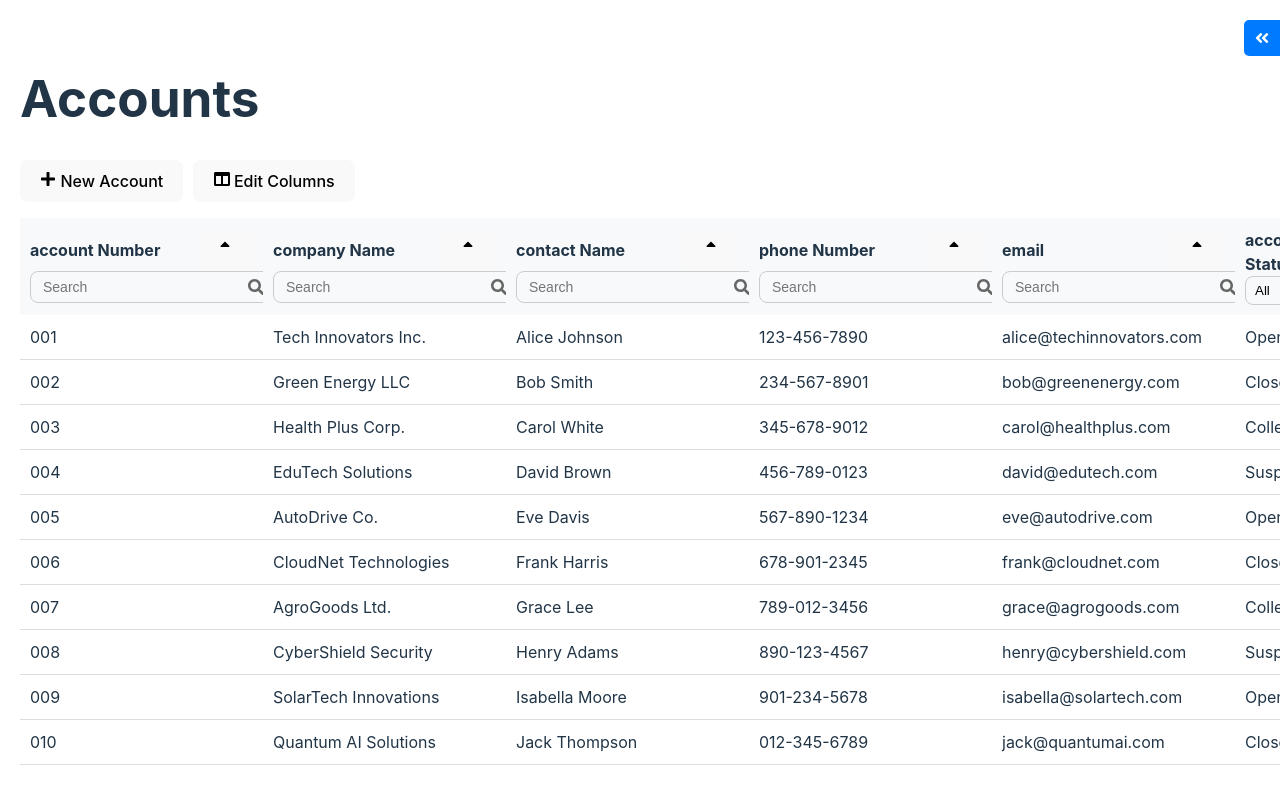
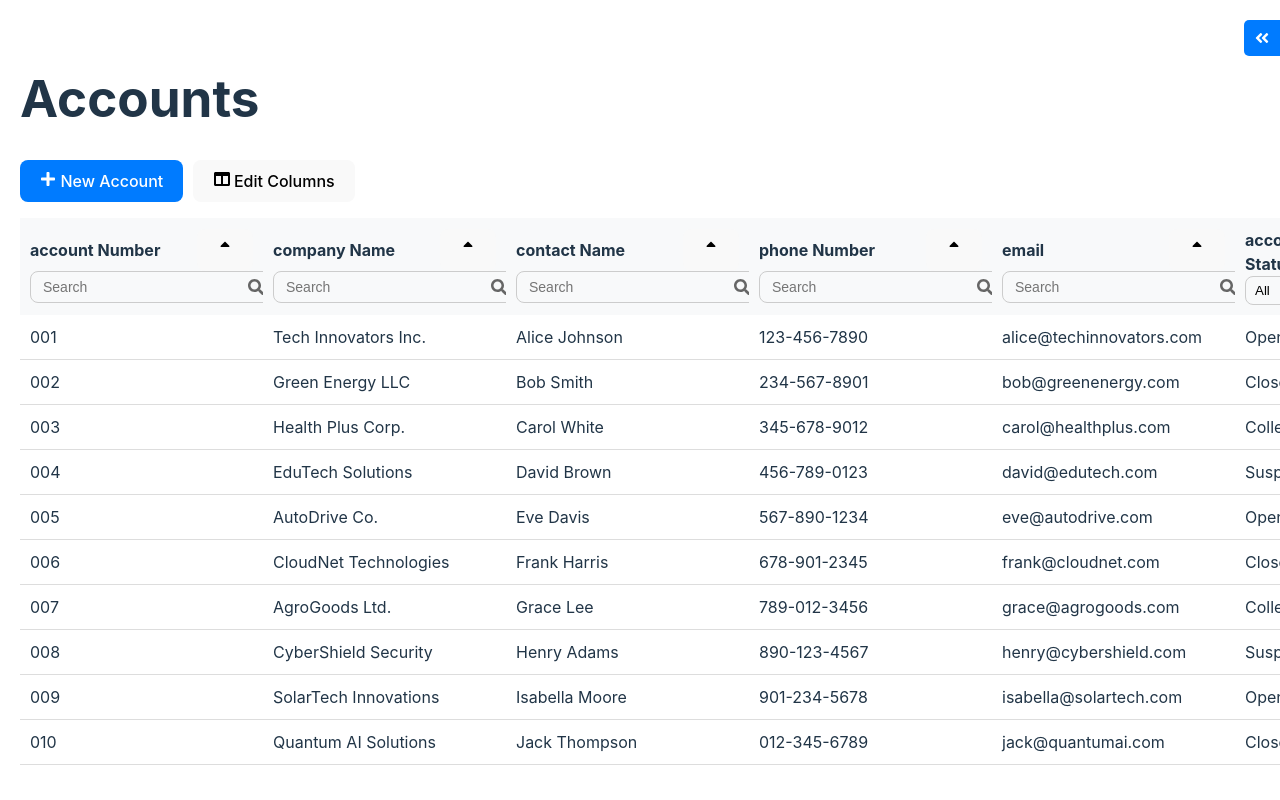
Before and after one commit to MariaW23/Billmax_prototype, a React (Vite) app in the folder my-react-app/: page / in a window 1280 px wide. Shown: the top 800 px of the page. Built offline with nearby package versions, Linux system fonts and the light colour scheme.

Commit message:
1/2 thru documenting primary.jsx

```diff
--- a/my-react-app/src/PrimarySearchPage.css
+++ b/my-react-app/src/PrimarySearchPage.css
@@ -118,8 +118,6 @@
     position: fixed;
     top: 20px;
     right: 0;
-    background: #007bff;
-    color: white;
     border: none;
     padding: 10px;
     border-radius: 5px 0 0 5px;
@@ -163,8 +161,6 @@
 
   /* Apply Filters Button */
   .apply-filters {
-    background: #007bff;
-    color: white;
     border: none;
     padding: 10px;
     width: 100%;
@@ -188,3 +184,8 @@
     display: flex;
     gap: 10px;
   }
+
+  .blue-button {
+    background: #007bff;
+    color: white;
+  }
--- a/my-react-app/src/PrimarySearchPage.jsx
+++ b/my-react-app/src/PrimarySearchPage.jsx
@@ -49,23 +49,28 @@ function PrimarySearchPage() {
     setFilteredResults(sortedData);
   };
 
-
+  // update and track the more advanced filters
   const toggleStatusFilter = (value) => {
     setFilters(prevFilters => {
       const newStatus = prevFilters.status.includes(value)
+      // since in a checkbox format, will filter out the value given if it existed in prevFilters
         ? prevFilters.status.filter(s => s !== value)
+        // if wasn't in prevFilters, then add it in whilst keeping other elements intact
         : [...prevFilters.status, value];
       return { ...prevFilters, status: newStatus };
     });
   };
 
+  // reset to default state of no filters
   const clearFilters = () => {
     setFilters({ status: [], date: '', keyword: '' });
     setFilteredResults(accounts);
   };
 
+  // actually apply the different filters that has been selected
   const applyFilters = () => {
     let results = accounts;
+    // check if any of the checkboxes has been selected for status
     if (filters.status.length > 0) {
       results = results.filter(account => filters.status.includes(account.accountStatus.toLowerCase()));
     }
@@ -87,7 +92,7 @@ function PrimarySearchPage() {
 
       <div className="button-container">
         <div className="left-buttons">
-          <button className="new-account-button"><FaPlus /> New Account</button>
+          <button className="new-account-button blue-button"><FaPlus /> New Account</button>
           <button className="edit-columns-button"><FaColumns /> Edit Columns</button>
         </div>
         <div className="right-buttons">
@@ -97,7 +102,7 @@ function PrimarySearchPage() {
         </div>
       </div>
 
-      <button onClick={() => setIsFilterPanelOpen(!isFilterPanelOpen)} className="filter-toggle-button">
+      <button onClick={() => setIsFilterPanelOpen(!isFilterPanelOpen)} className="filter-toggle-button blue-button">
         <FaAngleDoubleLeft className={isFilterPanelOpen ? 'rotate-icon' : ''} />
       </button>
       <div className={`filter-panel ${isFilterPanelOpen ? 'open' : ''}`} style={{ right: isFilterPanelOpen ? '0' : '-100%' }}>
@@ -121,7 +126,7 @@ function PrimarySearchPage() {
           <label>Keyword</label>
           <input type="text" placeholder="Search company or contact..." value={filters.keyword} onChange={(e) => setFilters({ ...filters, keyword: e.target.value })} />
         </div>
-        <button onClick={applyFilters} className="apply-filters">Apply Filters</button>
+        <button onClick={applyFilters} className="apply-filters blue-button">Apply Filters</button>
       </div>
 
       <table className="search-table">
```
